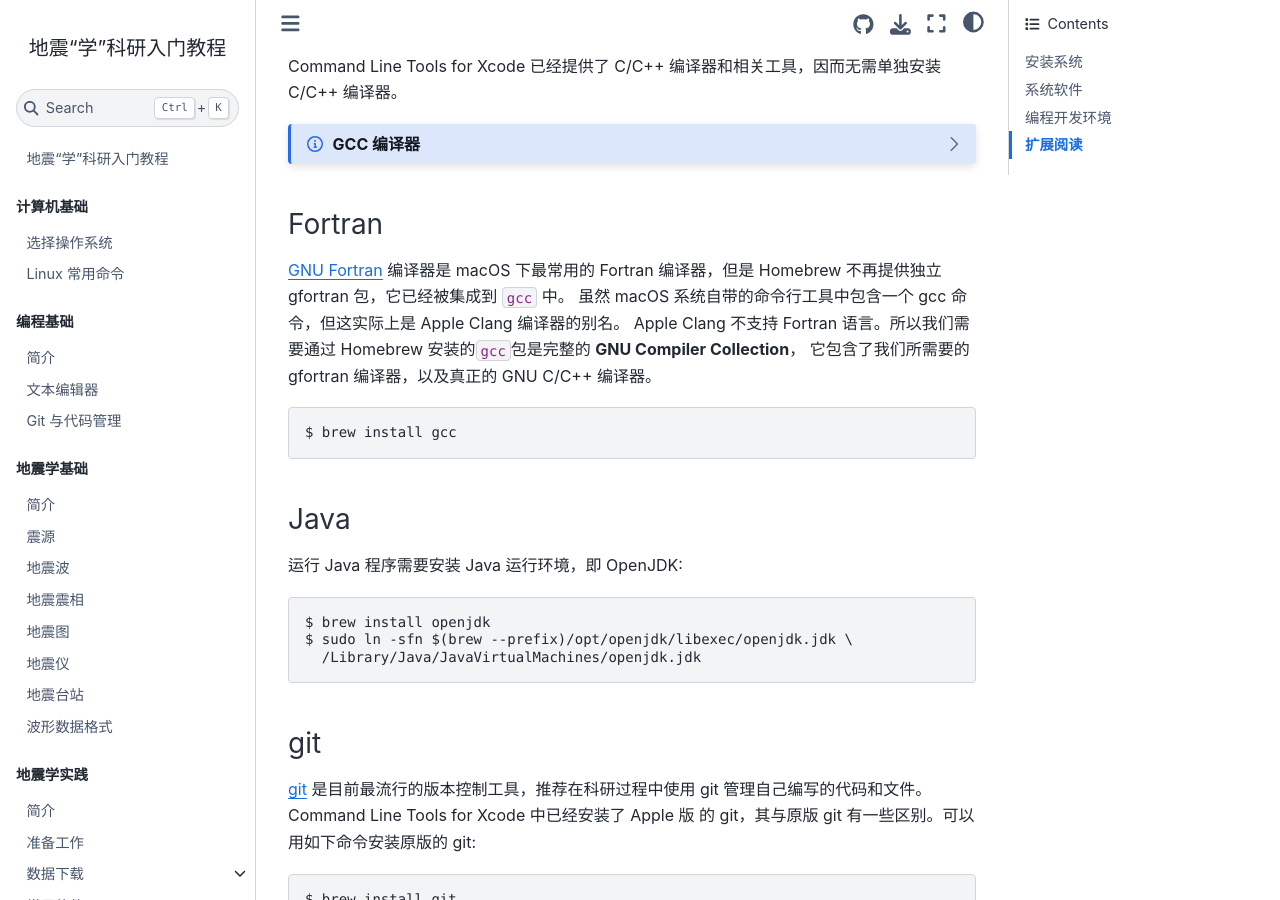
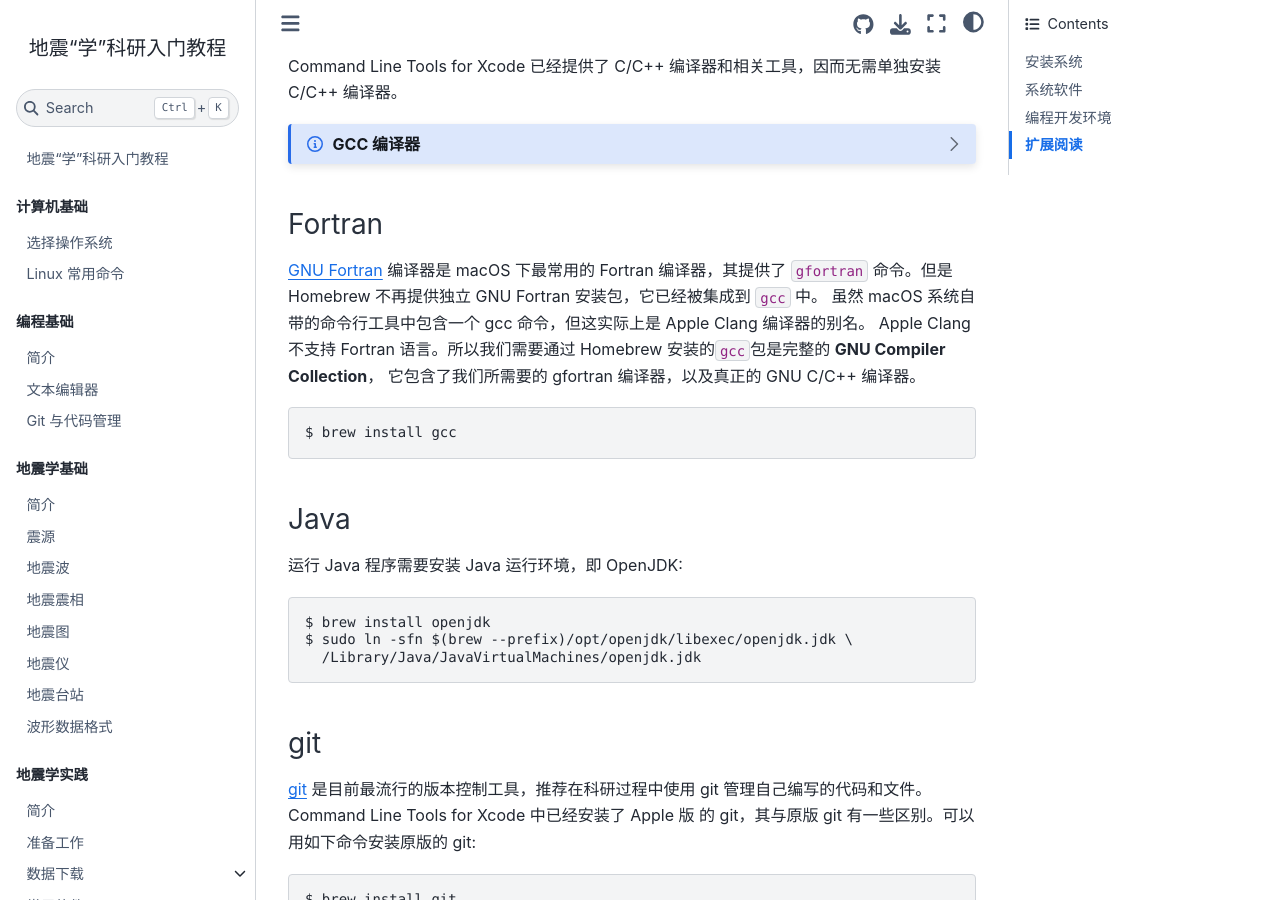
Before and after one commit to seismo-learn/seismology101, a Jupyter Book: the page built from source/computer/macos-setup.md, in a window 1280 px wide and 900 px high, scrolled down 3050 px. Built offline with Jupyter Book 1.0.4 settings and Sphinx 7.4.7 and the Sphinx Book theme 1.1.4, drawn with Linux system fonts in a browser that asks for light colours; pages that are not in the unit, such as notebooks, are missing from menus.

Commit message:
Update source/computer/macos-setup.md
Co-authored-by: Yao Jiayuan <coreman.seism@gmail.com>

```diff
--- a/source/computer/macos-setup.md
+++ b/source/computer/macos-setup.md
@@ -209,7 +209,7 @@ $ ln -s g++-15 g++
 ### Fortran
 
 [GNU Fortran](https://gcc.gnu.org/fortran/) 编译器是 macOS 下最常用的
-Fortran 编译器，但是 Homebrew 不再提供独立 gfortran 包，它已经被集成到 `gcc` 中。
+Fortran 编译器，其提供了 `gfortran` 命令。但是 Homebrew 不再提供独立 GNU Fortran 安装包，它已经被集成到 `gcc` 中。
 虽然 macOS 系统自带的命令行工具中包含一个 gcc 命令，但这实际上是 Apple Clang 编译器的别名。
 Apple Clang 不支持 Fortran 语言。所以我们需要通过 Homebrew 安装的`gcc`包是完整的 **GNU Compiler Collection**，
 它包含了我们所需要的 gfortran 编译器，以及真正的 GNU C/C++ 编译器。
```
